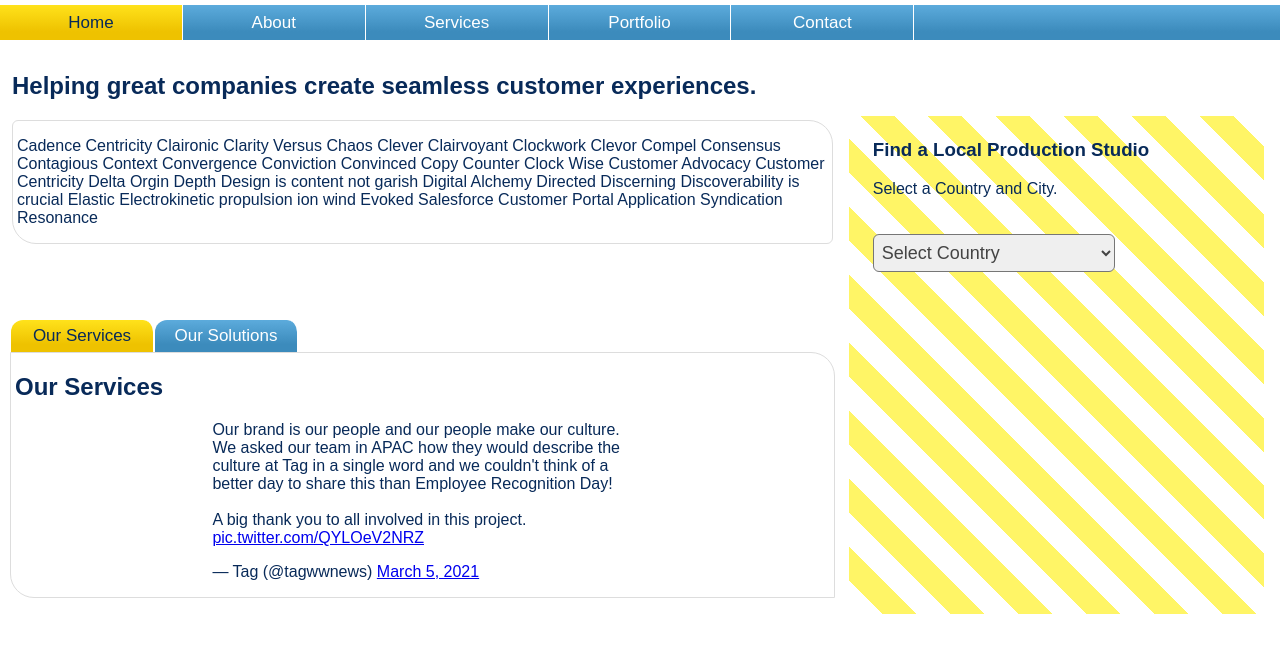
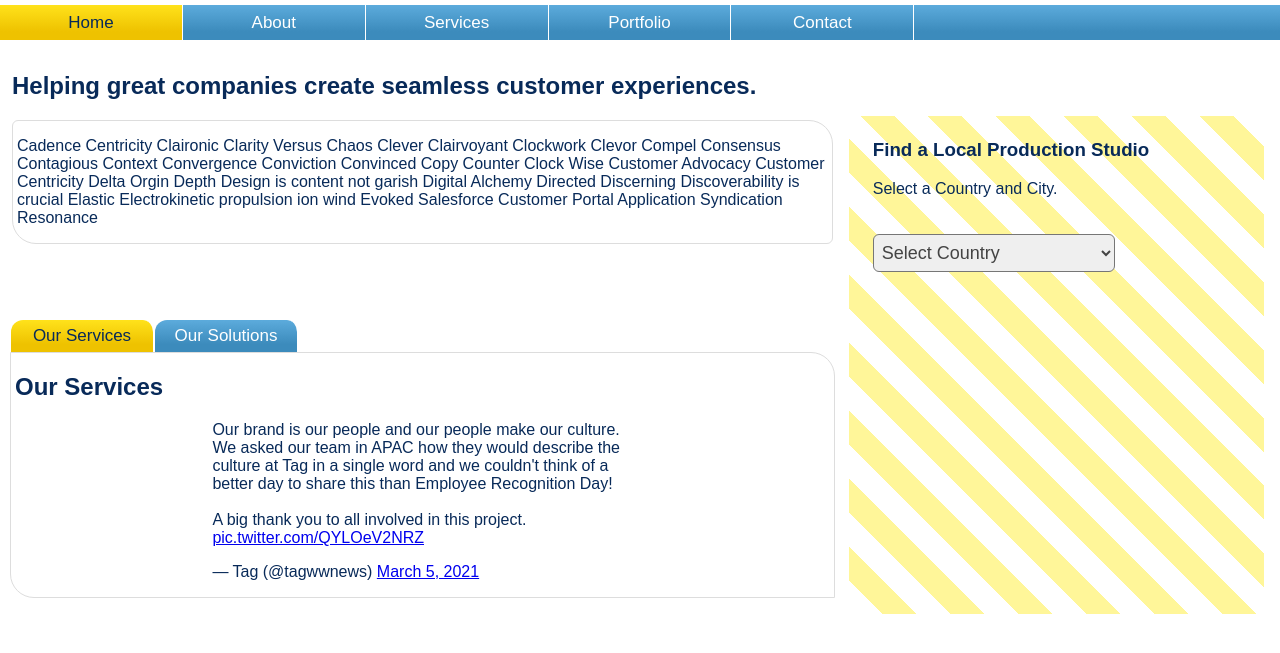
Before and after one commit to neodigm/wlt_global_production_studio, a website: page index.html in a window 1280 px wide. Shown: the part 69-722 px from the top of the page. Drawn offline with Linux system fonts and the light colour scheme.

Commit message:
🦄 Creative, Business, and Tech ⚡

```diff
--- a/index.html
+++ b/index.html
@@ -250,7 +250,7 @@ html
 
     min-height: 256px;
 
-        background: repeating-linear-gradient( 45deg, #fff, #fff 24px, #fff566 24px,#fff566 48px);
+        background: repeating-linear-gradient( 45deg, #fff, #fff 24px, #fff699 24px,#fff699 48px);
 }
 .sel-drop
 {
```
